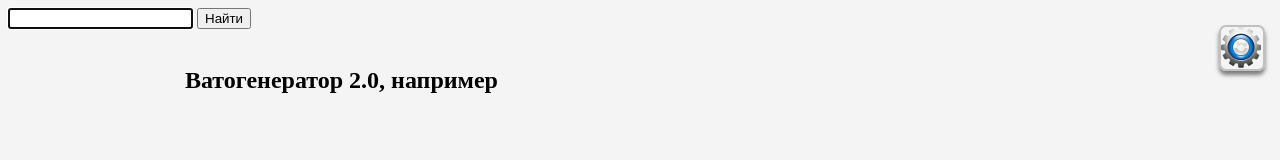
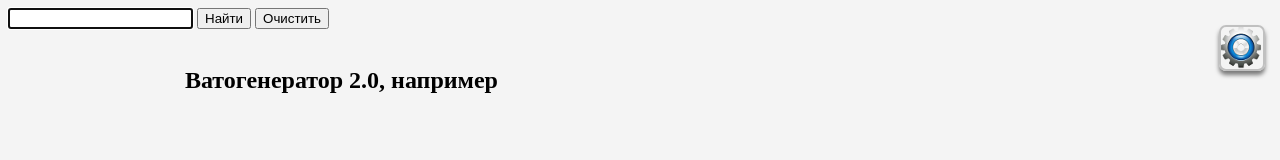
Before and after one commit to MaximMVM/MaximMVM.github.io, a plain HTML site: page index.html in a window 1280 px wide. Shown: the top 160 px of the page. Drawn offline with Linux system fonts and the light colour scheme.

Commit message:
clear search

```diff
--- a/index.html
+++ b/index.html
@@ -132,6 +132,7 @@ $(document).ready(function(){
          <form id = "qwe1"  method="" onsubmit="return false;">
             <input name="q" id ="search_f" type="search"  autofocus >
             <input type="button" onclick = "$(this).searchQuote();" value="Найти">
+            <input type="button" onclick = "$(this).searchClear();" value="Очистить">
             </form>
 
 
--- a/js/search.js
+++ b/js/search.js
@@ -72,7 +72,6 @@ $('#search_f').keydown(function(event){
 
  $.fn.searchClear = function() {
      $('#search_f').val(null);
-     //alert();
      $('#quote').text(null);
  };
 
```
Also changed, not shown: 2 other files.
